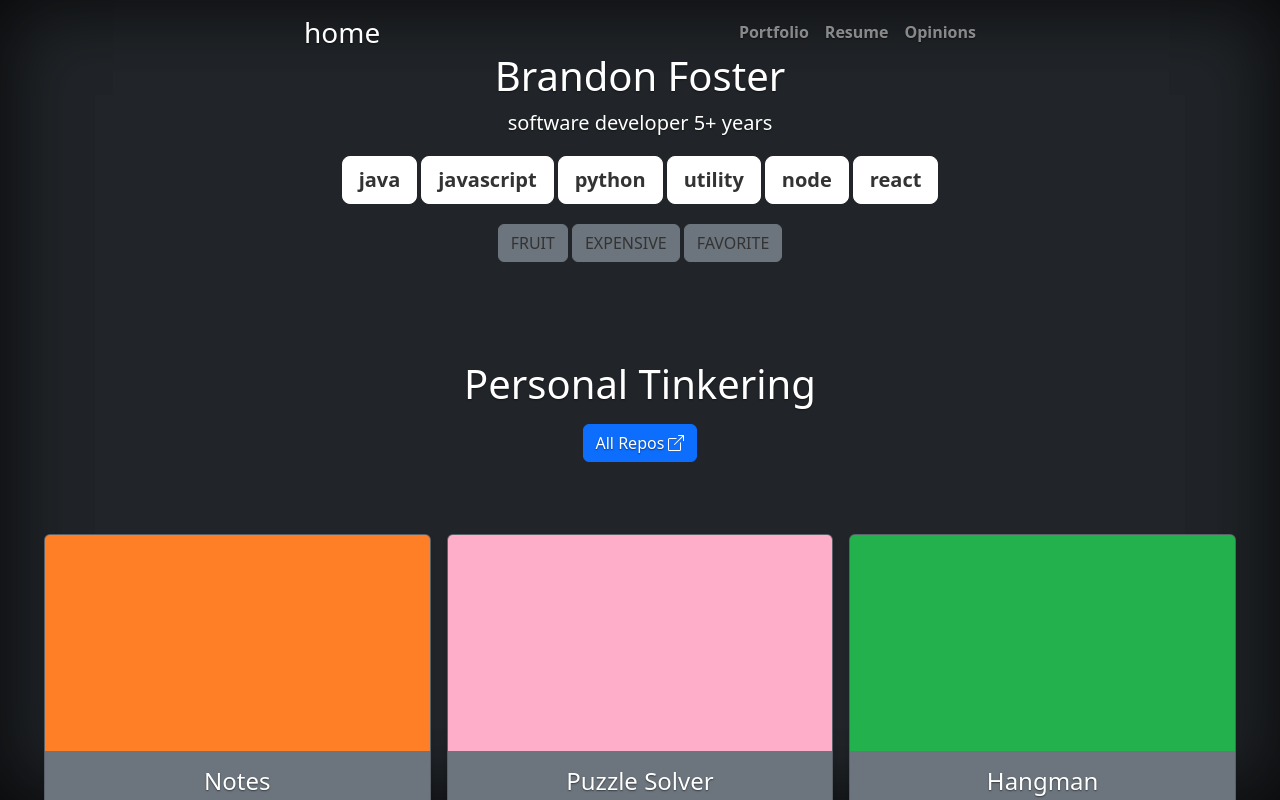
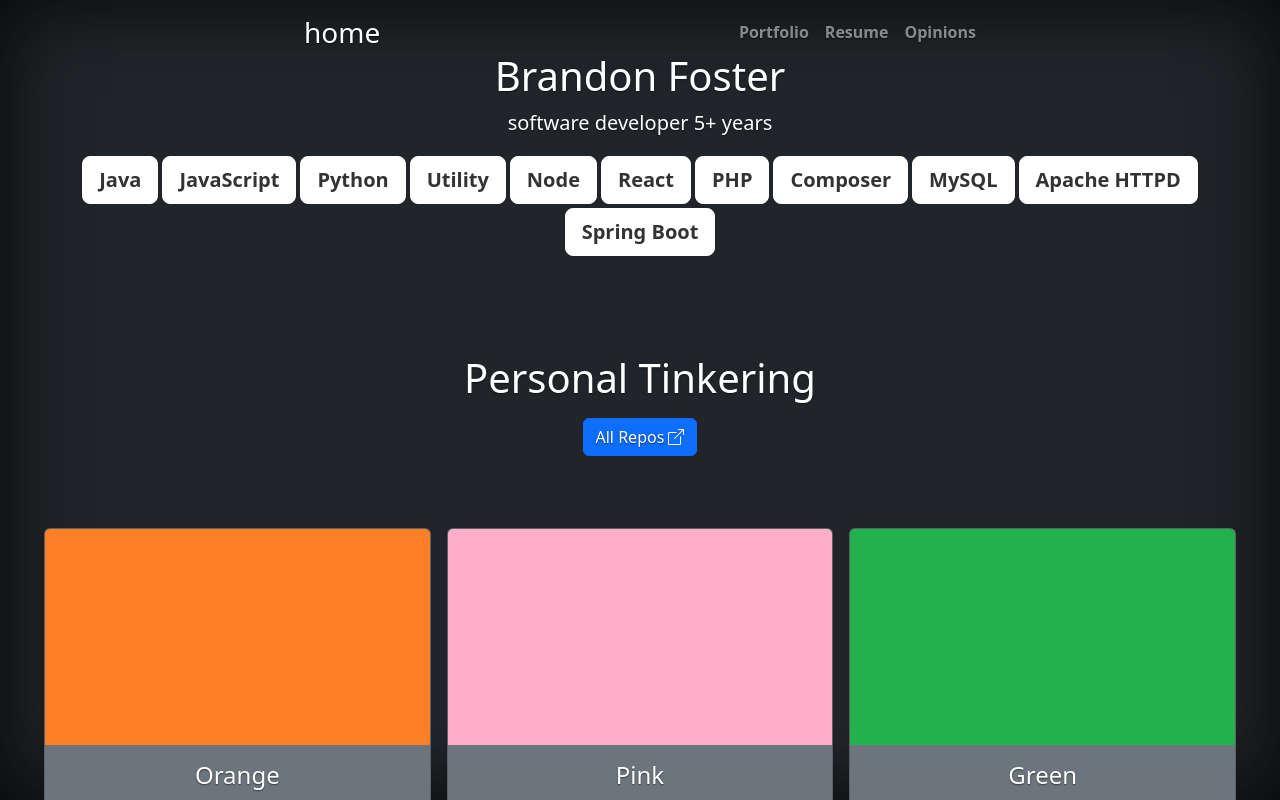
Before and after one commit to brandon-foster/resume_react_server, a React (Create React App) app in the folder client/: page / in a window 1280 px wide. Built offline with nearby package versions, Linux system fonts and the light colour scheme.

Commit message:
activate or deactivate tags to hide or show portfolio items

```diff
--- a/client/src/pages/HomePage.js
+++ b/client/src/pages/HomePage.js
@@ -2,71 +2,21 @@ import { useState } from 'react';
 
 import { PortfolioItemTile } from './portfolio-section/PortfolioItemTile';
 import { orangeTileData, pinkTileData, greenTileData, notesTileData, puzzleSolverTileData, hangmanTileData } from './portfolio-section/tileData';
+import { tags } from './portfolio-section/tags';
+import { TagButton } from './portfolio-section/TagButton';
 
 export const HomePage = () => {
-    const bookTag = {
-        FRUIT: 'FRUIT',
-        EXPENSIVE: 'EXPENSIVE',
-        FAVORITE: 'FAVORITE',
-    };
-    const tagStrings = [
-        bookTag.FRUIT, bookTag.EXPENSIVE, bookTag.FAVORITE,
-    ];
-    const books = [
-        {
-            title: 'Apple Book',
-            tagList: [
-                bookTag.FRUIT,
-            ],
-        },
-        {
-            title: 'Banana Book',
-            tagList: [
-                bookTag.FRUIT,
-                bookTag.EXPENSIVE,
-                bookTag.FAVORITE,
-            ],
-        },
-        {
-            title: 'Cherry Book',
-            tagList: [
-                bookTag.FRUIT,
-                bookTag.EXPENSIVE,
-            ],
-        },
-    ];
-    const [bookListState, setBookListState] = useState([]);
-    function handleTagButtonClick(e, bookTag) {
-        const newList = books.filter(b => b.tagList.includes(bookTag));
-        setBookListState([...newList]);
-    }
-    const tags = {
-      java: 'java',
-      javascript: 'javascript',
-      python: 'python',
-      utility: 'utility',
-      node: 'node',
-      react: 'react',
-    };
+    const [tagStateMachine, setTagStateMachine] = useState(tags);
+    const [firstClickHasOccurred, setFirstClickHasOccurred] = useState(false);
     return (
         <>
             <h1>Brandon Foster</h1>
             <p className="lead">software developer 5+ years</p>
             <p className="lead">
-              {Object.keys(tags).map((t, i) =>
-                <a key={`tag${i}`} href="#" className="btn btn-lg btn-secondary fw-bold border-white bg-white">{t}</a>
+              {Object.keys(tagStateMachine).map((t, i) =>
+                <TagButton key={`tag${i}`} tagName={t} tagStateMachine={tagStateMachine} setTagStateMachine={setTagStateMachine} firstClickHasOccurred={firstClickHasOccurred} setFirstClickHasOccurred={setFirstClickHasOccurred} />
               )}
             </p>
-            {tagStrings.map((t, i) => {
-                return (
-                    <button key={`tagButton${i}`} type='button' className='btn btn-secondary' onClick={e => handleTagButtonClick(e, t)}>{t}</button>
-                );
-            })}
-            {bookListState.map((b, i) => {
-                return (
-                    <p key={`book${i}`}>{ b.title }</p>
-                );
-            })}
           <section className="mt-5 text-center container" id="portfolio-destination">
             <div className="row py-lg-5">
               <div className="col-lg-6 col-md-8 mx-auto">
@@ -82,15 +32,14 @@ export const HomePage = () => {
               </div>
             </div>
           </section>
-
           <div className="container-fluid mb-5">
             <div className="row row-cols-1 row-cols-sm-2 row-cols-md-3 g-3">
-              <PortfolioItemTile tileProps={orangeTileData} />
-              <PortfolioItemTile tileProps={pinkTileData} />
-              <PortfolioItemTile tileProps={greenTileData} />
-              <PortfolioItemTile tileProps={notesTileData} />
-              <PortfolioItemTile tileProps={puzzleSolverTileData} />
-              <PortfolioItemTile tileProps={hangmanTileData} />
+              <PortfolioItemTile tileProps={orangeTileData} tagStateMachine={tagStateMachine} />
+              <PortfolioItemTile tileProps={pinkTileData} tagStateMachine={tagStateMachine}  />
+              <PortfolioItemTile tileProps={greenTileData} tagStateMachine={tagStateMachine}  />
+              <PortfolioItemTile tileProps={notesTileData} tagStateMachine={tagStateMachine}  />
+              <PortfolioItemTile tileProps={puzzleSolverTileData} tagStateMachine={tagStateMachine}  />
+              <PortfolioItemTile tileProps={hangmanTileData} tagStateMachine={tagStateMachine}  />
             </div>
           </div>
         </>
--- a/client/src/pages/portfolio-section/PortfolioItemTile.js
+++ b/client/src/pages/portfolio-section/PortfolioItemTile.js
@@ -1,13 +1,35 @@
-export const PortfolioItemTile = ({ tileProps}) => {
-  const { url, imgSrc, h4, line1, line2, repoUrl, uiUrl, serviceUrl, coreUrl } = tileProps;
+export const PortfolioItemTile = ({ tileProps, isActive, tagStateMachine }) => {
+  const { url, imgSrc, h4, line1, line2, repoUrl, uiUrl, serviceUrl, coreUrl, tags } = tileProps;
+  function provideActiveTags() {
+    const arr = [];
+    for (let [key, value] of Object.entries(tagStateMachine)) {
+      if (value.active === true) {
+        arr.push(value);
+      }
+    }
+    return arr;
+  }
+  function containsAnActiveTag() {
+    const activeTags = provideActiveTags();
+    let containsAnActiveTag = false;
+    for (const activeTag of activeTags) {
+      for (const tag of tags) {
+        if (tag.name === activeTag.name) {
+          containsAnActiveTag = true;
+        }
+      }
+    }
+    return containsAnActiveTag;
+  }
   return (
-    <div className="col">
+    <div className={`col ${!containsAnActiveTag() && 'd-none'}`}>
       <div className="card shadow-sm bg-secondary text-white">
         <a href={url} target="_blank">
           <img src={imgSrc} className="bd-placeholder-img card-img-top" width="225" height="225" role="img" preserveAspectRatio="xMidYMid slice" focusable="false"/>
         </a>
         <div className="card-body">
           <h4 className="card-text">{h4}</h4>
+          <h5 className="card-text">{tags.map((t, i) => <span className='mx-1' key={`tag${i}`}>{t.name}</span>)}</h5>
           <div className="d-flex flex-column justify-content-between align-items-center">
             <small className="text-light">{line1}</small>
             <small className="text-light">{line2}</small>
--- /dev/null
+++ b/client/src/pages/portfolio-section/TagButton.js
@@ -0,0 +1,71 @@
+import { tags } from './tags';
+
+export const TagButton = ({ tagName, tagStateMachine, setTagStateMachine, firstClickHasOccurred, setFirstClickHasOccurred }) => {
+    function provideTagName(tagKey) {
+        return tags[tagKey].name;
+    }
+    function provideActiveCount() {
+        let quantity = 0;
+        for (let [, value] of Object.entries(tagStateMachine)) {
+            if (value.active === true) {
+                quantity++;
+            }
+        }
+        return quantity;
+    }
+    function deactiveAllExcept(tagName) {
+        const newStateMachine = { ...tagStateMachine };
+        for (let [, value] of Object.entries(newStateMachine)) {
+            value.active = false;
+        }
+        setTagStateMachine(() => ({
+            ...newStateMachine,
+            [tagName]: {
+                ...newStateMachine[tagName],
+                active: true,
+            },
+        }));
+    }
+    function activateAll() {
+        const newStateMachine = { ...tagStateMachine };
+        for (let [, value] of Object.entries(newStateMachine)) {
+            value.active = true;
+        }
+        setTagStateMachine(() => newStateMachine);
+    }
+    function activateOne() {
+        setTagStateMachine(oldStateMachine => ({
+            ...oldStateMachine,
+            [tagName]: {
+                ...oldStateMachine[tagName],
+                active: !oldStateMachine[tagName].active,
+            },
+        }));
+    }
+    function isOneActiveRemaining() {
+        return provideActiveCount() === 1 && tagStateMachine[tagName].active === true;
+    }
+    return (
+        <a
+            href="#"
+            className={`btn btn-lg btn-secondary fw-bold ${tagStateMachine[tagName].active && 'border-white bg-white'}`}
+            onClick={() => {
+                if (!firstClickHasOccurred) {
+                    deactiveAllExcept(tagName);
+                    setFirstClickHasOccurred(true);
+                }
+                else {
+                    if (isOneActiveRemaining()) {
+                        activateAll();
+                        setFirstClickHasOccurred(false);
+                    }
+                    else {
+                        activateOne(tagName);
+                    }
+                }
+            }}
+        >
+            {provideTagName(tagName)}
+        </a>
+    );
+};
--- /dev/null
+++ b/client/src/pages/portfolio-section/tags.js
@@ -0,0 +1,46 @@
+export const tags = {
+  java: {
+    name: 'Java',
+    active: true,
+  },
+  javascript: {
+    name: 'JavaScript',
+    active: true,
+  },
+  python: {
+    name: 'Python',
+    active: true,
+  },
+  utility: {
+    name: 'Utility',
+    active: true,
+  },
+  node: {
+    name: 'Node',
+    active: true,
+  },
+  react: {
+    name: 'React',
+    active: true,
+  },
+  php: {
+    name: 'PHP',
+    active: true,
+  },
+  composer: {
+    name: 'Composer',
+    active: true,
+  },
+  mysql: {
+    name: 'MySQL',
+    active: true,
+  },
+  apacheHttpd: {
+    name: 'Apache HTTPD',
+    active: true,
+  },
+  springBoot: {
+    name: 'Spring Boot',
+    active: true,
+  },
+};
--- a/client/src/pages/portfolio-section/tileData.js
+++ b/client/src/pages/portfolio-section/tileData.js
@@ -3,8 +3,9 @@ import puzzlesolverSquare from '../../img/puzzle-solver-square.png';
 import orange from '../../img/orange.png';
 import pink from '../../img/pink.png';
 import green from '../../img/green.png';
+import { tags } from './tags';
 
-function createTileData({ url, imgSrc, h4, line1, line2, repoUrl, uiUrl, serviceUrl, coreUrl }) {
+function createTileData({ url, imgSrc, h4, line1, line2, repoUrl, uiUrl, serviceUrl, coreUrl, tags, doDisplay }) {
   return {
     url: url,
     imgSrc: imgSrc,
@@ -15,33 +16,41 @@ function createTileData({ url, imgSrc, h4, line1, line2, repoUrl, uiUrl, service
     uiUrl: uiUrl,
     serviceUrl: serviceUrl,
     coreUrl: coreUrl,
+    tags: tags || [],
+    doDisplay: doDisplay,
   };
 }
 const orangeTileData = createTileData({
   url: 'http://notes.localhost:4480/notes',
   imgSrc: orange,
-  h4: 'Notes',
+  h4: 'Orange',
   line1: 'A place for notes.',
   line2: 'Pure PHP, plus a Markdown library. MySQL. Dockerized.',
   repoUrl: 'https://joyldp.com/gogs/brandon/notes',
+  tags: [tags.php, tags.composer, tags.apacheHttpd, tags.mysql],
+  doDisplay: true,
 });
 const pinkTileData = createTileData({
   url: '/puzzlesolver-frontend/',
   imgSrc: pink,
-  h4: 'Puzzle Solver',
+  h4: 'Pink',
   line1: 'Java 15-puzzle solver.',
   line2: 'Pure JavaScript ES6, HTML, and CSS front end.',
   uiUrl: 'https://joyldp.com/gogs/brandon/puzzlesolver-frontend',
   serviceUrl: 'https://joyldp.com/gogs/brandon/puzzlesolver-api-spring-boot',
   coreUrl: 'https://joyldp.com/gogs/brandon/puzzlesolver-lib/src/master/README.md',
+  tags: [tags.java, tags.utility, tags.python],
+  doDisplay: true,
 });
 const greenTileData = createTileData({
   url: '#',
   imgSrc: green,
-  h4: 'Hangman',
+  h4: 'Green',
   line1: 'Hangman',
   line2: 'JavaScript/ES6. Spring Boot for Persistence.',
   repoUrl: '#',
+  tags: [tags.node, tags.react, tags.javascript, tags.mysql],
+  doDisplay: true,
 });
 const notesTileData = createTileData({
   url: 'http://notes.localhost:4480/notes',
@@ -50,6 +59,8 @@ const notesTileData = createTileData({
   line1: 'A place for notes.',
   line2: 'Pure PHP, plus a Markdown library. MySQL. Dockerized.',
   repoUrl: 'https://joyldp.com/gogs/brandon/notes',
+  tags: [tags.node, tags.react, tags.javascript],
+  doDisplay: true,
 });
 const puzzleSolverTileData = createTileData({
   url: '/puzzlesolver-frontend/',
@@ -60,6 +71,8 @@ const puzzleSolverTileData = createTileData({
   uiUrl: 'https://joyldp.com/gogs/brandon/puzzlesolver-frontend',
   serviceUrl: 'https://joyldp.com/gogs/brandon/puzzlesolver-api-spring-boot',
   coreUrl: 'https://joyldp.com/gogs/brandon/puzzlesolver-lib/src/master/README.md',
+  tags: [tags.java, tags.springBoot, tags.javascript],
+  doDisplay: true,
 });
 const hangmanTileData = createTileData({
   url: '#',
@@ -68,6 +81,8 @@ const hangmanTileData = createTileData({
   line1: 'Hangman',
   line2: 'JavaScript/ES6. Spring Boot for Persistence.',
   repoUrl: '#',
+  tags: [tags.java, tags.react, tags.javascript],
+  doDisplay: true,
 });
 
 export { orangeTileData, pinkTileData, greenTileData, notesTileData, puzzleSolverTileData, hangmanTileData };
```
